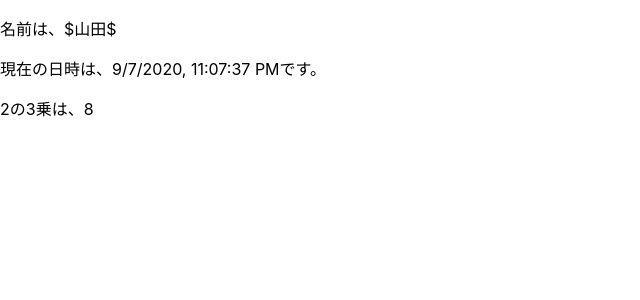
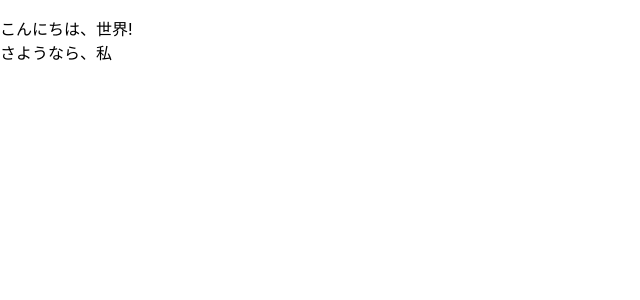
Before and after one commit to rasclass/react_practice, a React (Create React App) app: page / in a window 1280 px wide. Shown: the top 300 px of the page, without its empty margins (0-640 px from the left). Built offline with nearby package versions, Linux system fonts and the light colour scheme.

Commit message:
エスケープ処理の解除

```diff
--- a/src/index.js
+++ b/src/index.js
@@ -4,13 +4,9 @@ import './index.css';
 import App from './App';
 import * as serviceWorker from './serviceWorker';
 
-const name = '山田'
+const str = 'こんにちは、世界!<br/>さようなら、私'
   ReactDOM.render(
-    <div>
-      <p>名前は、{'$' + name + '$'}</p>
-      <p>現在の日時は、{new Date().toLocaleString()}です。</p>
-      <p>2の3乗は、{2 **3 }</p>
-    </div>,
+    <p dangerouslySetInnerHTML={{__html: str}}></p>,
     document.getElementById('root')
   );
 
```
